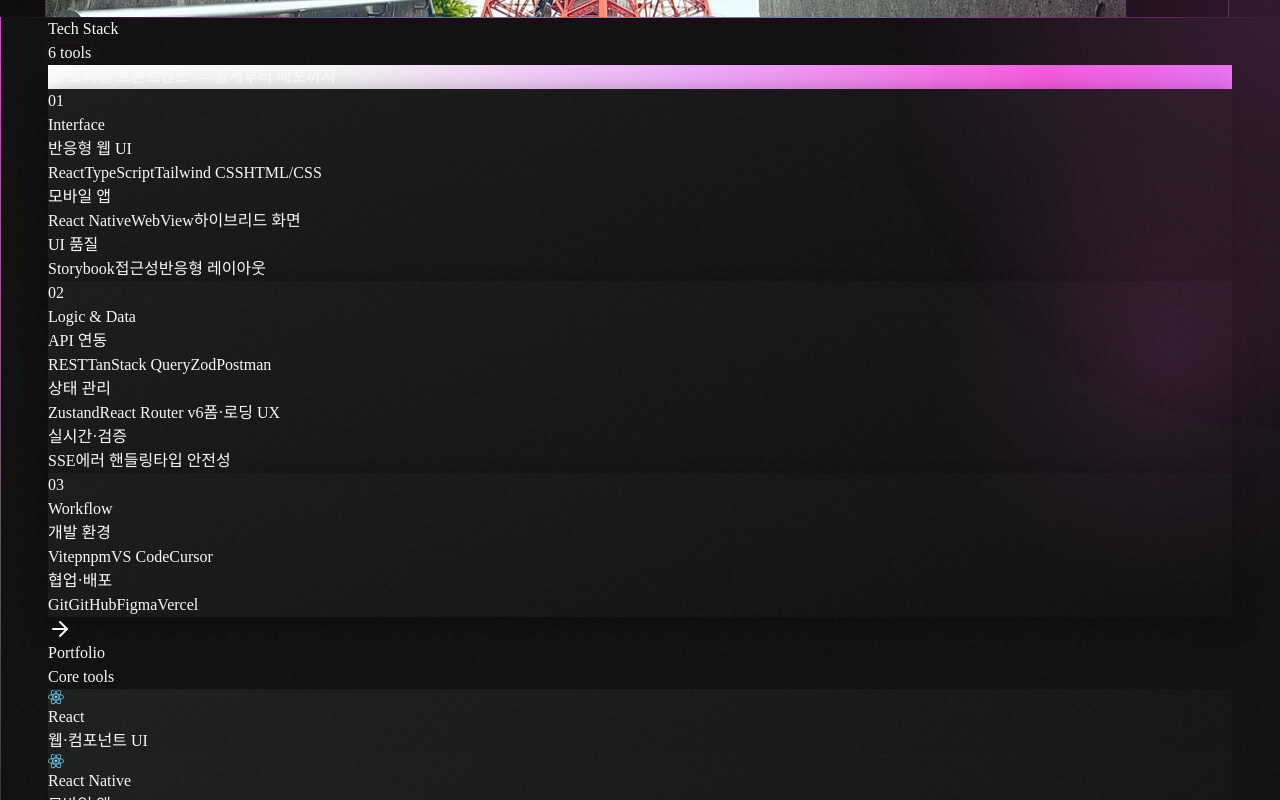
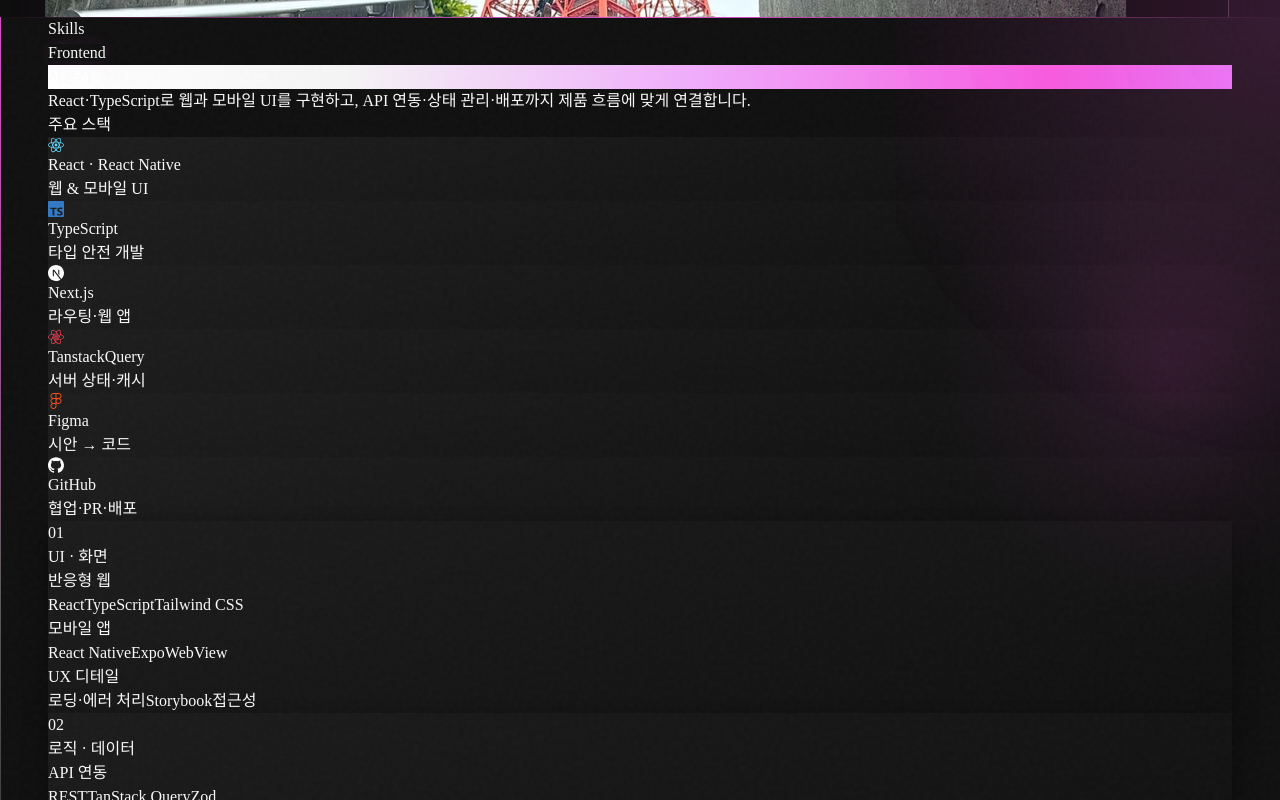
Before and after one commit to kim3360/taewoo_portfolio, a React (Vite) app in the folder client/: page / in a window 1280 px wide. Shown: the part 860-1660 px from the top of the page. Built offline with nearby package versions, Linux system fonts and the light colour scheme.

Commit message:
fix : 콘텐츠 변경

```diff
--- a/client/src/app/styles/index.css
+++ b/client/src/app/styles/index.css
@@ -1095,11 +1095,11 @@
   }
 
   .fields-section__inner {
-    @apply flex flex-col min-h-[min(85vh,760px)] md:min-h-[80vh];
+    @apply flex flex-col;
   }
 
   .fields-section__header {
-    @apply mb-10 md:mb-14;
+    @apply mb-8 md:mb-10;
   }
 
   .fields-section__eyebrow-row {
@@ -1115,7 +1115,11 @@
   }
 
   .fields-section__lead {
-    @apply mt-4 text-2xl sm:text-3xl md:text-[2.75rem] font-extrabold tracking-tight max-w-3xl leading-[1.15];
+    @apply mt-4 text-2xl sm:text-3xl md:text-[2.5rem] font-extrabold tracking-tight max-w-2xl leading-[1.2];
+  }
+
+  .fields-section__summary {
+    @apply mt-4 text-sm md:text-base text-muted-foreground leading-relaxed max-w-2xl;
   }
 
   .fields-section__header-line {
@@ -1123,8 +1127,44 @@
     background: linear-gradient(90deg, rgba(248, 91, 225, 0.6), rgba(248, 91, 225, 0.15), transparent);
   }
 
+  .fields-section__primary {
+    @apply mb-10 md:mb-12;
+  }
+
+  .fields-section__primary-label {
+    @apply text-[10px] font-bold uppercase tracking-[0.35em] text-muted-foreground/70 mb-4;
+  }
+
+  .fields-stack-grid {
+    @apply grid grid-cols-2 sm:grid-cols-3 lg:grid-cols-6 gap-3 md:gap-4;
+  }
+
+  .fields-stack-card {
+    @apply flex flex-col items-center text-center gap-2 rounded-xl border border-border/50 p-4 md:py-5 transition-all duration-300 cursor-default;
+    background: linear-gradient(165deg, rgba(30, 30, 30, 0.95) 0%, rgba(14, 14, 14, 0.98) 100%);
+  }
+
+  .fields-stack-card:hover {
+    border-color: rgba(248, 91, 225, 0.35);
+    box-shadow:
+      0 8px 28px rgba(0, 0, 0, 0.4),
+      0 0 28px rgba(248, 91, 225, 0.1);
+  }
+
+  .fields-stack-card__icon {
+    @apply flex items-center justify-center w-12 h-12 rounded-lg border border-border/40;
+  }
+
+  .fields-stack-card__name {
+    @apply text-[11px] md:text-xs font-semibold text-foreground leading-tight px-1;
+  }
+
+  .fields-stack-card__sub {
+    @apply text-[10px] text-muted-foreground leading-snug;
+  }
+
   .fields-section__body {
-    @apply flex-1 flex items-center;
+    @apply w-full;
   }
 
   .fields-section__grid {
@@ -1240,7 +1280,11 @@
   }
 
   .fields-section__footer {
-    @apply mt-12 md:mt-16 pt-8 border-t border-border/40 flex flex-col gap-8 lg:flex-row lg:items-end lg:justify-between;
+    @apply mt-12 md:mt-14 pt-8 border-t border-border/40 flex flex-col gap-6 sm:flex-row sm:items-center sm:justify-between;
+  }
+
+  .fields-section__footer-note {
+    @apply text-sm text-muted-foreground leading-relaxed max-w-md;
   }
 
   .fields-nav {
--- a/client/src/entities/skill/model/techStack.ts
+++ b/client/src/entities/skill/model/techStack.ts
@@ -1,66 +1,75 @@
 export const stackIntro = {
-  eyebrow: "Tech Stack",
-  lead: "웹·모바일 프론트엔드 — 설계부터 배포까지",
+  eyebrow: "Skills",
+  lead: "사용자 경험을 만드는 프론트엔드",
+  summary:
+    "React·TypeScript로 웹과 모바일 UI를 구현하고, API 연동·상태 관리·배포까지 제품 흐름에 맞게 연결합니다.",
 } as const;
+
+export const stackPrimary = [
+  { name: "React · React Native", subtitle: "웹 & 모바일 UI" },
+  { name: "TypeScript", subtitle: "타입 안전 개발" },
+  { name: "Next.js", subtitle: "라우팅·웹 앱" },
+  { name: "TanstackQuery", subtitle: "서버 상태·캐시" },
+  { name: "Figma", subtitle: "시안 → 코드" },
+  { name: "GitHub", subtitle: "협업·PR·배포" },
+] as const;
 
 export const stackCategories = [
   {
-    id: "interface",
-    title: "Interface",
+    id: "ui",
+    title: "UI · 화면",
     items: [
       {
-        headline: "반응형 웹 UI",
-        tags: "React · TypeScript · Tailwind CSS · HTML/CSS",
+        headline: "반응형 웹",
+        tags: "React · TypeScript · Tailwind CSS",
       },
       {
         headline: "모바일 앱",
-        tags: "React Native · WebView · 하이브리드 화면",
+        tags: "React Native · Expo · WebView",
       },
       {
-        headline: "UI 품질",
-        tags: "Storybook · 접근성 · 반응형 레이아웃",
+        headline: "UX 디테일",
+        tags: "로딩·에러 처리 · Storybook · 접근성",
       },
     ],
   },
   {
     id: "logic",
-    title: "Logic & Data",
+    title: "로직 · 데이터",
     items: [
       {
         headline: "API 연동",
-        tags: "REST · TanStack Query · Zod · Postman",
+        tags: "REST · TanStack Query · Zod",
       },
       {
         headline: "상태 관리",
-        tags: "Zustand · React Router v6 · 폼·로딩 UX",
+        tags: "Zustand · React Router · 폼 UX",
       },
       {
-        headline: "실시간·검증",
-        tags: "SSE · 에러 핸들링 · 타입 안전성",
+        headline: "안정성",
+        tags: "타입 검증 · SSE · 에러 핸들링",
       },
     ],
   },
   {
     id: "workflow",
-    title: "Workflow",
+    title: "협업 · 배포",
     items: [
       {
         headline: "개발 환경",
         tags: "Vite · pnpm · VS Code · Cursor",
       },
       {
-        headline: "협업·배포",
-        tags: "Git · GitHub · Figma · Vercel",
+        headline: "팀 워크플로",
+        tags: "Git · GitHub · Figma · Notion",
+      },
+      {
+        headline: "배포",
+        tags: "Vercel · CI/CD · 코드 리뷰",
       },
     ],
   },
 ] as const;
 
-export const stackTools = [
-  { name: "React", subtitle: "웹·컴포넌트 UI" },
-  { name: "React Native", subtitle: "모바일 앱" },
-  { name: "TypeScript", subtitle: "타입 기반 개발" },
-  { name: "Figma", subtitle: "디자인 협업" },
-  { name: "Vite", subtitle: "빌드·HMR" },
-  { name: "GitHub", subtitle: "버전·PR" },
-] as const;
+/** @deprecated stackPrimary 사용 */
+export const stackTools = stackPrimary;
--- a/client/src/widgets/fields-section/ui/FieldsSection.tsx
+++ b/client/src/widgets/fields-section/ui/FieldsSection.tsx
@@ -1,18 +1,23 @@
 import { motion } from "framer-motion";
 import { ArrowRight } from "lucide-react";
-import { stackIntro, stackCategories, stackTools, getSkillIcon } from "@/entities/skill";
+import {
+  stackIntro,
+  stackCategories,
+  stackPrimary,
+  getSkillIcon,
+} from "@/entities/skill";
 import { scrollToSection } from "@/shared/lib/scrollTo";
 
 function splitTags(tags: string) {
   return tags.split(" · ").map((t) => t.trim());
 }
 
-function ToolPill({
+function StackCard({
   name,
   subtitle,
   index,
 }: {
-  name: (typeof stackTools)[number]["name"];
+  name: (typeof stackPrimary)[number]["name"];
   subtitle: string;
   index: number;
 }) {
@@ -20,28 +25,26 @@
 
   return (
     <motion.div
-      initial={{ opacity: 0, y: 12 }}
+      initial={{ opacity: 0, y: 16 }}
       whileInView={{ opacity: 1, y: 0 }}
       viewport={{ once: true }}
-      transition={{ duration: 0.4, delay: 0.05 * index }}
-      whileHover={{ y: -3 }}
-      className="tool-pill shrink-0"
+      transition={{ duration: 0.4, delay: 0.06 * index }}
+      whileHover={{ y: -4 }}
+      className="fields-stack-card"
     >
       <span
-        className="tool-pill__icon-wrap"
+        className="fields-stack-card__icon"
         style={{
           color,
           backgroundColor: `${color}18`,
-          boxShadow: `0 0 20px ${color}22`,
+          boxShadow: `0 0 24px ${color}20`,
         }}
         aria-hidden
       >
-        <Icon className="w-5 h-5" />
+        <Icon className="w-6 h-6" />
       </span>
-      <div className="tool-pill__text">
-        <p className="tool-pill__title">{name}</p>
-        <p className="tool-pill__subtitle">{subtitle}</p>
-      </div>
+      <p className="fields-stack-card__name">{name}</p>
+      <p className="fields-stack-card__sub">{subtitle}</p>
     </motion.div>
   );
 }
@@ -66,13 +69,32 @@
           >
             <div className="fields-section__eyebrow-row">
               <p className="fields-section__eyebrow">{stackIntro.eyebrow}</p>
-              <span className="fields-section__count badge-pulse">
-                {stackTools.length} tools
-              </span>
+              <span className="fields-section__count badge-pulse">Frontend</span>
             </div>
-            <p className="fields-section__lead hero-headline">{stackIntro.lead}</p>
+            <h2 className="fields-section__lead hero-headline">{stackIntro.lead}</h2>
+            <p className="fields-section__summary">{stackIntro.summary}</p>
             <div className="fields-section__header-line" aria-hidden />
           </motion.header>
+
+          <motion.div
+            initial={{ opacity: 0, y: 20 }}
+            whileInView={{ opacity: 1, y: 0 }}
+            viewport={{ once: true }}
+            transition={{ duration: 0.5, delay: 0.08 }}
+            className="fields-section__primary"
+          >
+            <p className="fields-section__primary-label">주요 스택</p>
+            <div className="fields-stack-grid">
+              {stackPrimary.map((tool, i) => (
+                <StackCard
+                  key={tool.name}
+                  name={tool.name}
+                  subtitle={tool.subtitle}
+                  index={i}
+                />
+              ))}
+            </div>
+          </motion.div>
 
           <div className="fields-section__body">
             <div className="fields-section__grid">
@@ -82,7 +104,7 @@
                   initial={{ opacity: 0, y: 24 }}
                   whileInView={{ opacity: 1, y: 0 }}
                   viewport={{ once: true }}
-                  transition={{ duration: 0.55, delay: 0.1 * catIndex }}
+                  transition={{ duration: 0.55, delay: 0.08 * catIndex }}
                   whileHover={{ y: -4 }}
                   className="fields-section__card"
                 >
@@ -92,9 +114,7 @@
                     <span className="fields-section__group-num">
                       {String(catIndex + 1).padStart(2, "0")}
                     </span>
-                    <h3 className="fields-section__group-title">
-                      {category.title}
-                    </h3>
+                    <h3 className="fields-section__group-title">{category.title}</h3>
                   </div>
 
                   <ul className="fields-section__list">
@@ -104,12 +124,10 @@
                         initial={{ opacity: 0, x: -8 }}
                         whileInView={{ opacity: 1, x: 0 }}
                         viewport={{ once: true }}
-                        transition={{ duration: 0.35, delay: 0.06 * i }}
+                        transition={{ duration: 0.35, delay: 0.05 * i }}
                         className="fields-section__item"
                       >
-                        <p className="fields-section__item-headline">
-                          {item.headline}
-                        </p>
+                        <p className="fields-section__item-headline">{item.headline}</p>
                         <div className="fields-section__tags">
                           {splitTags(item.tags).map((tag) => (
                             <span key={tag} className="fields-tag-chip">
@@ -125,13 +143,16 @@
             </div>
           </div>
 
-          <motion.div
-            initial={{ opacity: 0, y: 20 }}
+          <motion.footer
+            initial={{ opacity: 0, y: 16 }}
             whileInView={{ opacity: 1, y: 0 }}
             viewport={{ once: true }}
-            transition={{ duration: 0.6, delay: 0.15 }}
+            transition={{ duration: 0.5 }}
             className="fields-section__footer"
           >
+            <p className="fields-section__footer-note">
+              프로젝트에서 어떻게 쓰였는지는 아래 포트폴리오에서 확인할 수 있어요.
+            </p>
             <button
               type="button"
               onClick={() => scrollToSection("#portfolio")}
@@ -142,23 +163,9 @@
               <span className="fields-nav__btn">
                 <ArrowRight className="w-3.5 h-3.5" />
               </span>
-              <span className="fields-nav__label">Portfolio</span>
+              <span className="fields-nav__label">View Projects</span>
             </button>
-
-            <div className="fields-section__tools-wrap">
-              <p className="fields-section__tools-label">Core tools</p>
-              <div className="fields-section__tools">
-                {stackTools.map((tool, i) => (
-                  <ToolPill
-                    key={tool.name}
-                    name={tool.name}
-                    subtitle={tool.subtitle}
-                    index={i}
-                  />
-                ))}
-              </div>
-            </div>
-          </motion.div>
+          </motion.footer>
         </div>
       </div>
     </section>
```
Also changed, not shown: client/src/entities/skill/index.ts (+6 -1 lines).
